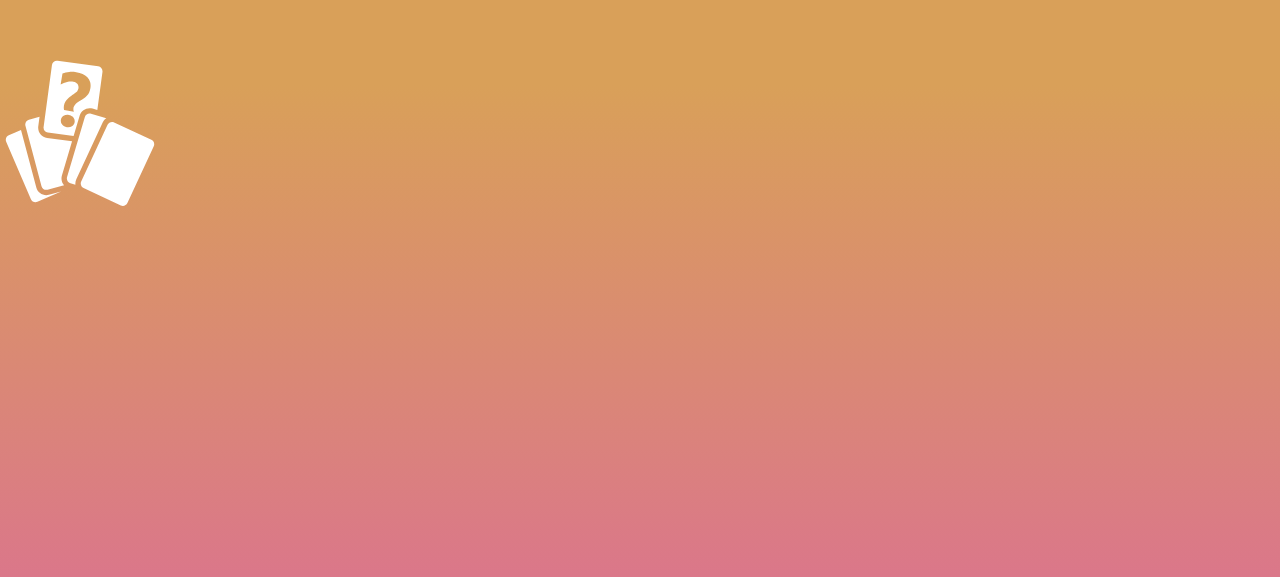
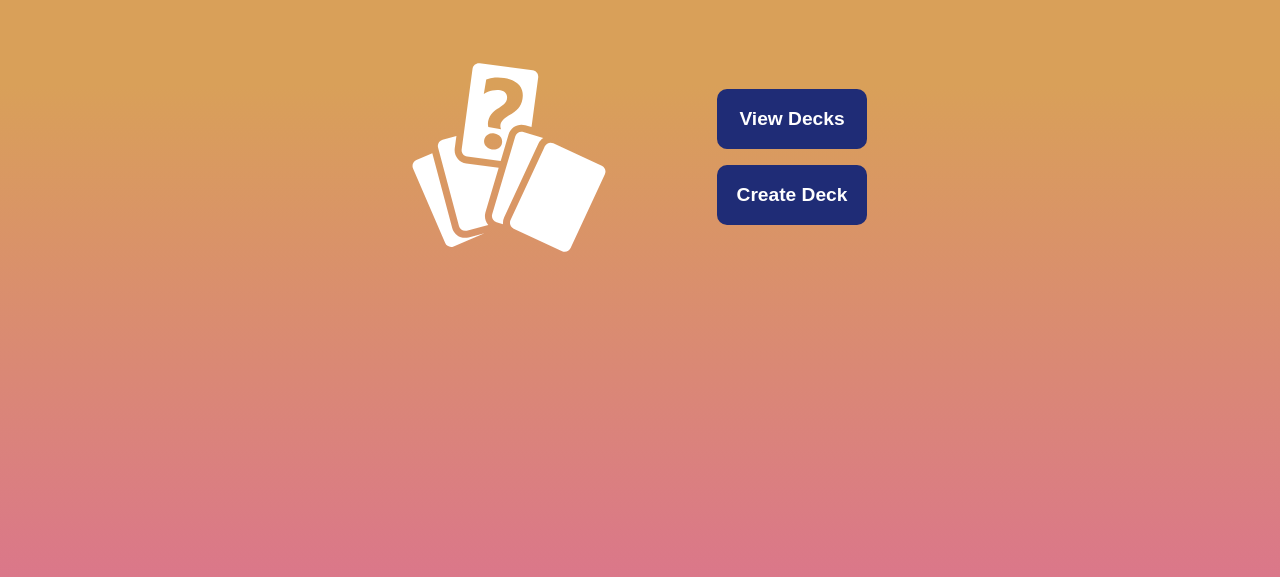
Before and after one commit to michael-mcmasters/Notecards, a React (Create React App) app: page / in a window 1280 px wide. Shown: the part 107-684 px from the top of the page. Built offline with nearby package versions, Linux system fonts and the light colour scheme.

Commit message:
Place buttons beside icon

```diff
--- a/src/components/homepagetwo/HomePage2.js
+++ b/src/components/homepagetwo/HomePage2.js
@@ -4,23 +4,48 @@ import { GiCardRandom } from "react-icons/gi";
 
 const HomePage2 = () => {
   return (
-    <Container>
+    <FlexContainer>
       <Icon>
         <GiCardRandom />
       </Icon>
-    </Container>
+      <ButtonContainer>
+        <Button>View Decks</Button>
+        <Button>Create Deck</Button>
+      </ButtonContainer>
+    </FlexContainer>
   );
 };
 
-const Container = styled.div`
+const FlexContainer = styled.div`
   margin-top: 10rem;
   display: flex;
+  justify-content: center;
+  align-items: center;
 `;
 
 const Icon = styled(GiCardRandom)`
   color: white;
-  height: 10rem;
-  width: 10rem;
+  height: 13rem;
+  width: 13rem;
+  margin-right: 6em;
+`;
+
+const ButtonContainer = styled.div`
+  display: flex;
+  flex-direction: column;
+  justify-content: space-evenly;
+`;
+
+const Button = styled.button`
+  padding: 1em 1em;
+  margin: 0.5rem;
+  background-color: #1F2C76;
+  font-weight: bold;
+  font-size: 1.2rem;
+  color: white;
+  border-radius: 10px;
+  border: none;
+
 `;
 
 export default HomePage2;
```
